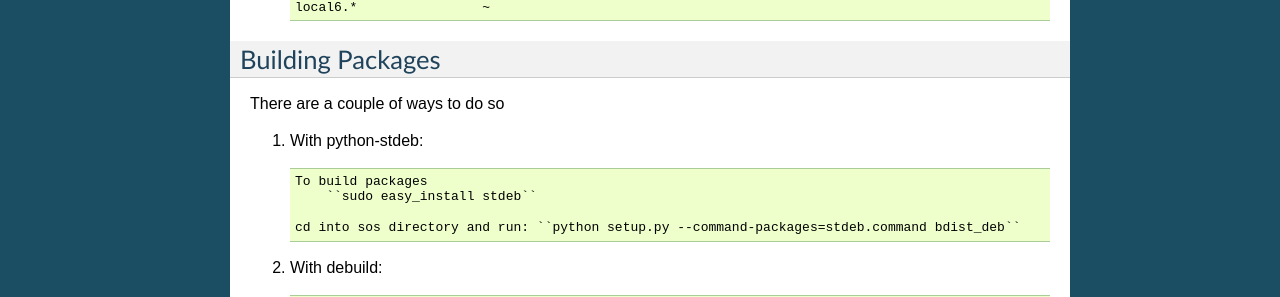
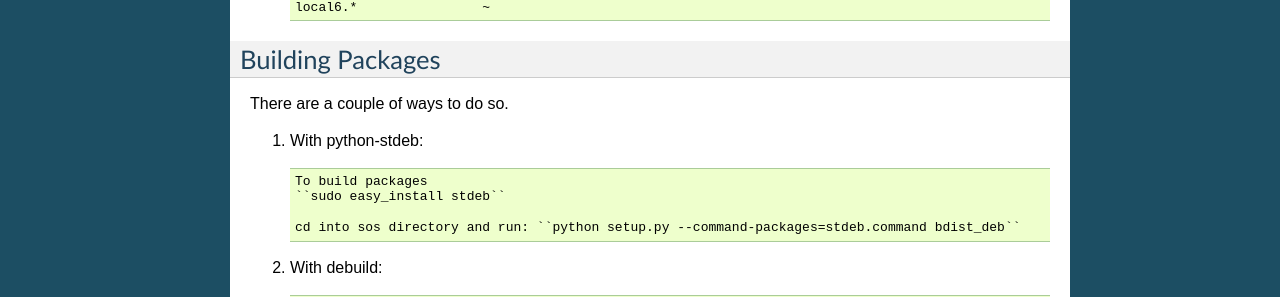
Before and after one commit to dpgoetz/sos, a Sphinx documentation site: the page built from doc/source/index.rst, in a window 1280 px wide. Shown: the part 1175-1472 px from the top of the page. Built offline with Sphinx 7.4.7, drawn with Linux system fonts in a browser that asks for light colours.

Commit message:
another fix

```diff
--- a/doc/source/index.rst
+++ b/doc/source/index.rst
@@ -73,12 +73,12 @@
 
 Building Packages
 -----------------
-There are a couple of ways to do so
+There are a couple of ways to do so.
 
 #. With python-stdeb::
 
     To build packages
-        ``sudo easy_install stdeb``
+    ``sudo easy_install stdeb``
 
     cd into sos directory and run: ``python setup.py --command-packages=stdeb.command bdist_deb``
 
```
